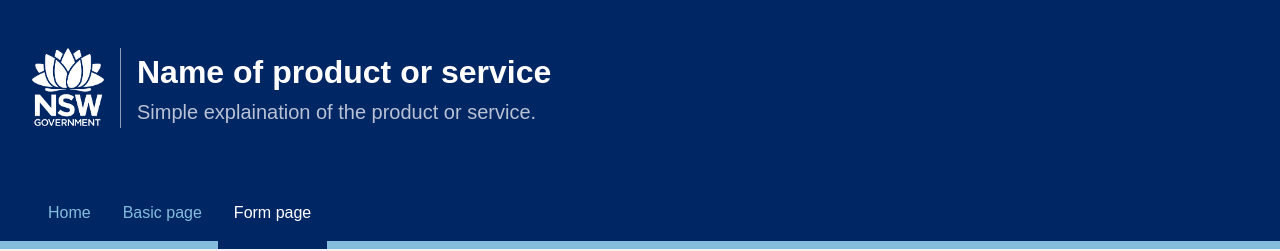
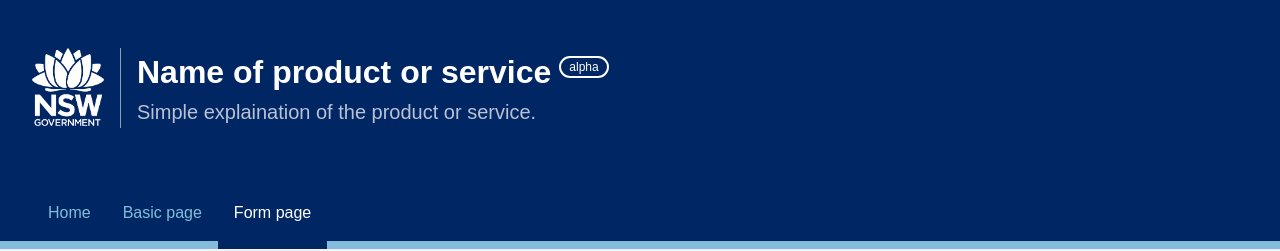
Before and after one commit to tjharrop/NSW-jekyll-theme, a Jekyll site: the page built from form/index.html, in a window 1280 px wide. Shown: the top 251 px of the page. Built offline with Jekyll 4.4.1, drawn with Linux system fonts in a browser that asks for light colours.

Commit message:
added overrride for no-children accordion

```diff
--- a/_config.yml
+++ b/_config.yml
@@ -14,6 +14,7 @@
 # You can create any custom variable you would like, and they will be accessible
 # in the templates via {{ site.myvariable }}.
 title: Name of product or service
+browserTitle: NSW Gov prototyping
 email: tjharrop@gmail.com
 description: >- # this means to ignore newlines until "baseurl:"
   Simple explaination of the product or service.
@@ -21,6 +22,7 @@
 url: "" # the base hostname & protocol for your site, e.g. http://example.com
 twitter_username: tjharrop
 github_username:  tjharrop
+stage: alpha
 
 # Build settings
 markdown: kramdown
--- a/_layouts/accordion.html
+++ b/_layouts/accordion.html
@@ -24,7 +24,7 @@
 								</h2>
 								<ul class="au-link-list">
                   {% for item in site.data.navs.sidenav[0].items %}
-									<li><a href="{{ site.baseurl }}{{ item.url }}" class="showHideNav">{{ item.page }}</a>
+									<li><a href="{{ site.baseurl }}{{ item.url }}" {% if item.subfolderitems[0] %} class="showHideNav" {% endif %}>{{ item.page }}</a>
                     {% if item.subfolderitems[0] %}
                     <ul class="au-link-list {% unless page.url contains item.url %}hideme{% endunless %}">
                       {% for entry in item.subfolderitems %}
```
Also changed, not shown: 1 other file.
